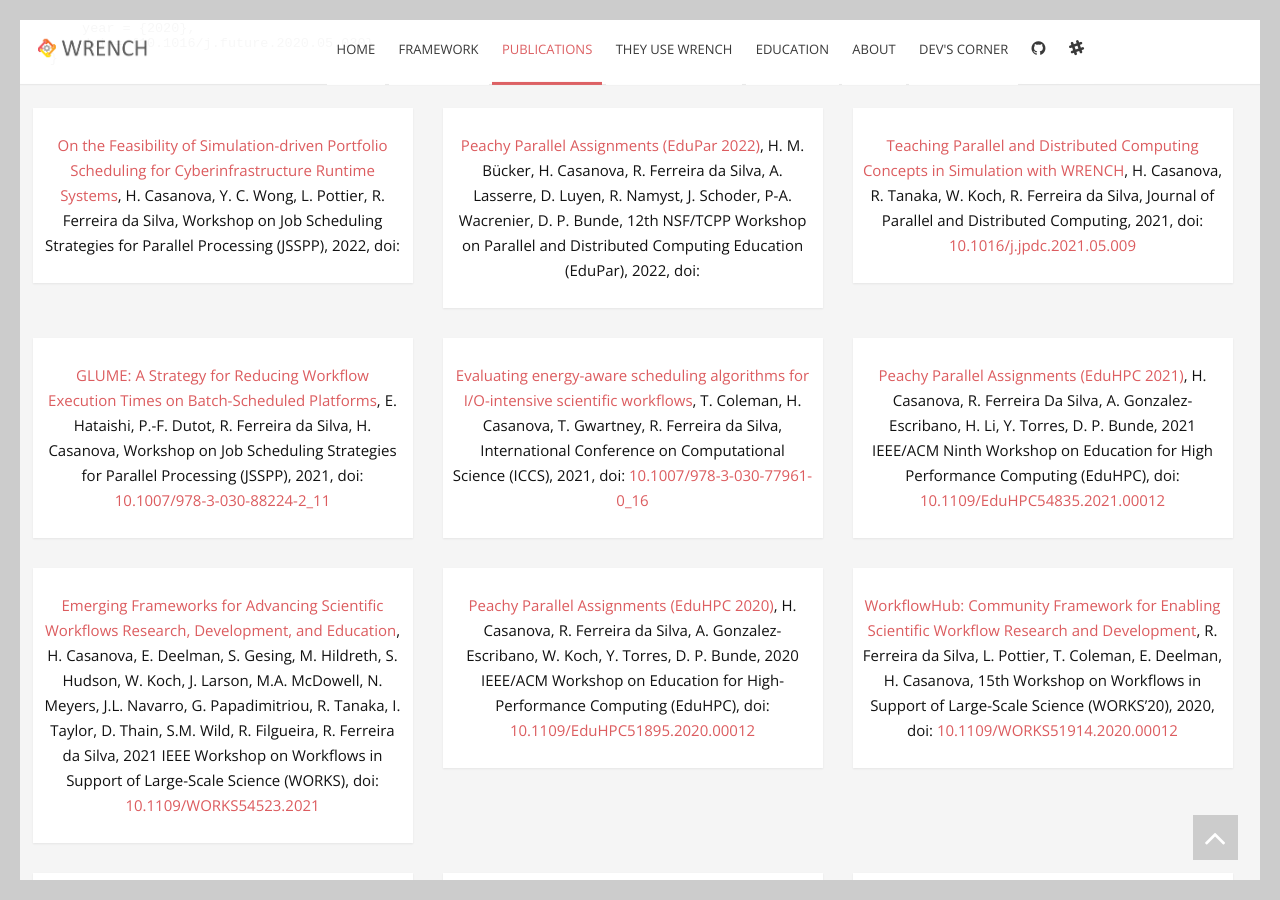
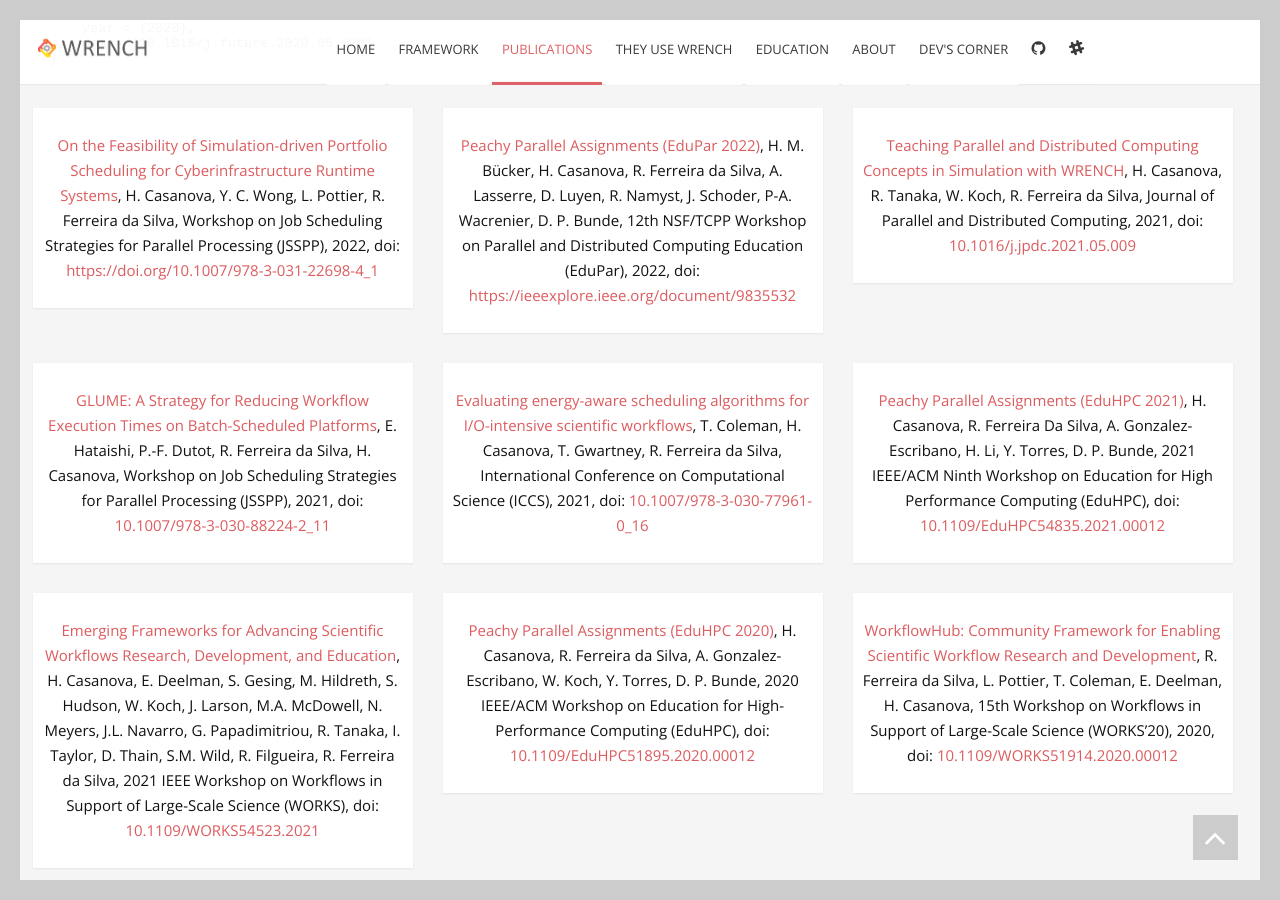
Before and after one commit to wrench-project/wrench-project.github.io, a Jekyll site: the page built from index.html, in a window 1280 px wide and 900 px high, scrolled down 2378 px. Built offline with Jekyll 4.4.1, drawn with Linux system fonts in a browser that asks for light colours; the list of posts is cut into pages by our own code; some of the changed lines change nothing that is shown.

Commit message:
Pub fixes

```diff
--- a/_data/publications.yml
+++ b/_data/publications.yml
@@ -1,13 +1,13 @@
 - title: On the Feasibility of Simulation-driven Portfolio Scheduling for Cyberinfrastructure Runtime Systems
   authors: H. Casanova, Y. C. Wong, L. Pottier, R. Ferreira da Silva
   description: Workshop on Job Scheduling Strategies for Parallel Processing (JSSPP), 2022
-  doi:
+  doi: https://doi.org/10.1007/978-3-031-22698-4_1
   url: https://rafaelsilva.com/files/publications/casanova2022jsspp.pdf
 
 - title: Peachy Parallel Assignments (EduPar 2022)
   authors: H. M. Bücker, H. Casanova, R. Ferreira da Silva, A. Lasserre, D. Luyen, R. Namyst, J. Schoder, P-A. Wacrenier, D. P. Bunde
   description: 12th NSF/TCPP Workshop on Parallel and Distributed Computing Education (EduPar), 2022
-  doi:
+  doi: https://ieeexplore.ieee.org/document/9835532
   url: https://rafaelsilva.com/files/publications/bucker2022edupar.pdf
 
 - title: Teaching Parallel and Distributed Computing Concepts in Simulation with WRENCH
```
